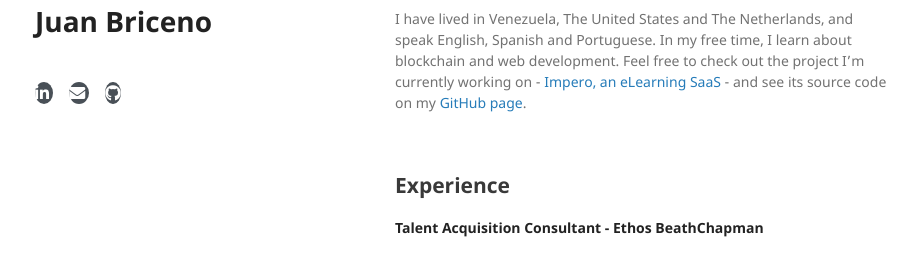
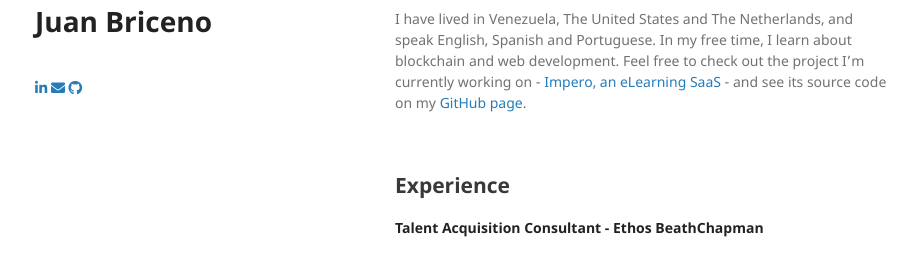
Before and after one commit to juanbric/homepage, a Jekyll site: the page built from index.md, in a window 1280 px wide. Shown: the part 281-541 px from the top of the page, without its empty margins (175-1099 px from the left). Built offline with Jekyll 4.4.1, drawn with Linux system fonts in a browser that asks for light colours; nearby versions of some CDN libraries; our own code applies the rules of GitHub Pages for plain Markdown files; a style sheet for code colours, icons or effects is not loaded.

Commit message:
Update jekyll-theme-minimal.scss

```diff
--- a/_sass/jekyll-theme-minimal.scss
+++ b/_sass/jekyll-theme-minimal.scss
@@ -186,8 +186,6 @@ strong {
   color:#222;
 }
 
-.social-icons a{height:2rem;width:2rem;background-color:#495057;color:#fff!important;border-radius:100%;text-align:center;font-size:1rem;line-height:2rem;margin-right:1rem}.social-icons a:last-child{margin-right:0}.social-icons a:hover{background-color:#000000}
-
 section {
   width:500px;
   float:right;
```
